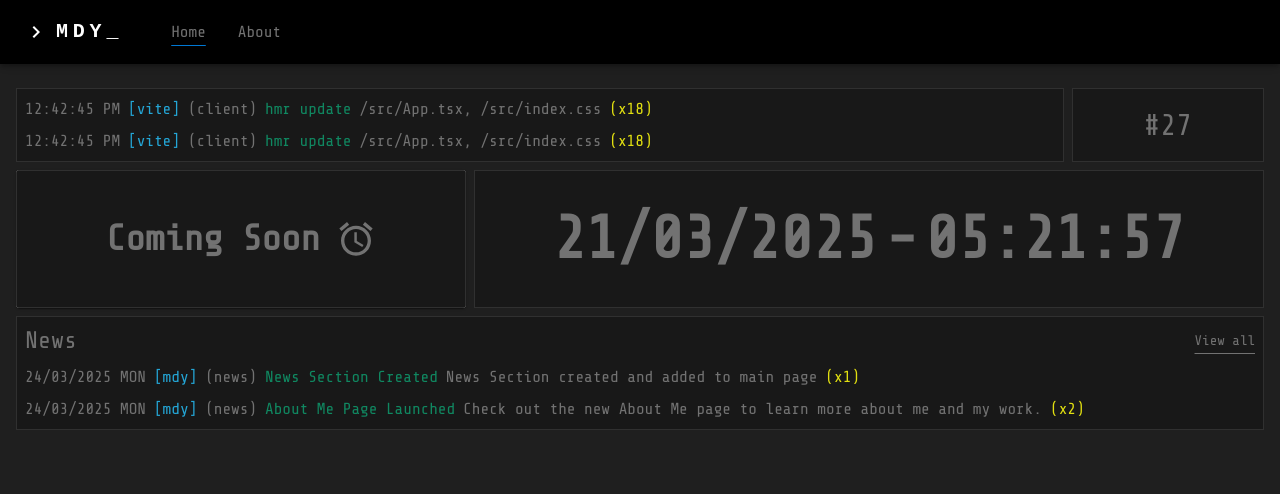
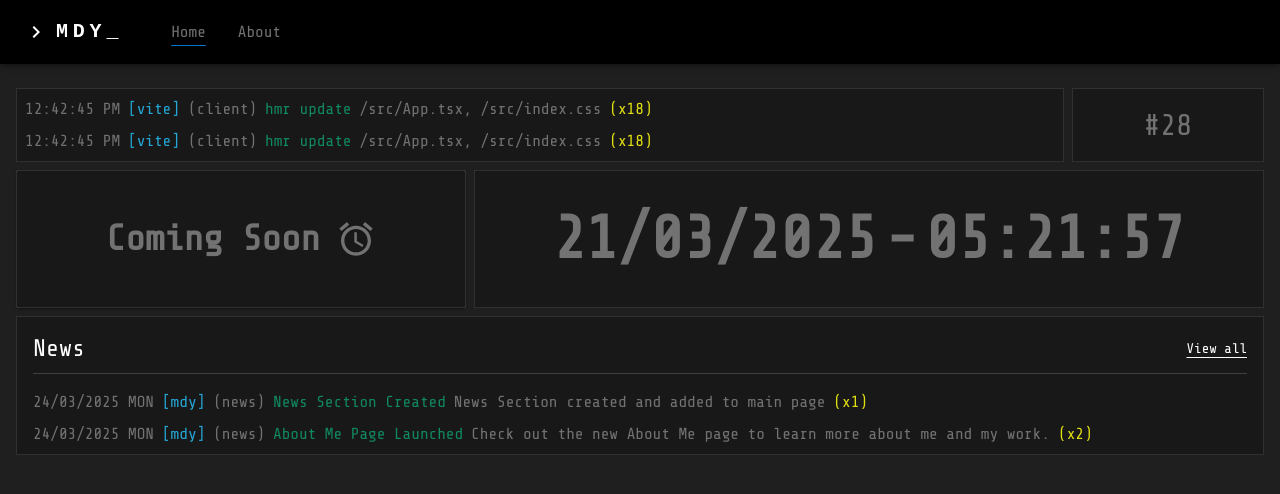
Before and after one commit to dgndds/portfolio, a React (Vite) app: page / in a window 1280 px wide. Shown: the top 494 px of the page. Built offline with nearby package versions, Linux system fonts and the light colour scheme.

Commit message:
improve news section looks

```diff
--- a/src/components/Fragments/News.tsx
+++ b/src/components/Fragments/News.tsx
@@ -4,14 +4,16 @@ import NewsEntry from "./cards/NewsEntry";
 const News = () => {
   return (
     <Container>
-      <div className="text-primary text-lg flex items-center">
+      {/* <div className="text-white text-lg flex items-center bg-primary-border-dark px-2">
+       */}
+      <div className="flex items-center text-white border-b border-primary-border py-2">
         <div className="flex-1 font-tech-mono text-2xl">News</div>
-        <div className="text-sm text-secondary underline underline-offset-8">
+        <div className="text-sm text-secondary underline underline-offset-4">
           View all
         </div>
       </div>
 
-      <div className="flex gap-2 flex-col">
+      <div className="flex gap-2 flex-col pt-2">
         <NewsEntry
           date="24/03/2025 MON"
           type="mdy"
--- a/src/components/Fragments/cards/Container.tsx
+++ b/src/components/Fragments/cards/Container.tsx
@@ -6,7 +6,7 @@ interface ContainerProps {
 
 const Container = ({ children }: ContainerProps) => {
   return (
-    <div className="bg-background-dark p-2 flex flex-col gap-2 font-tech-mono border-primary-border-dark border flex-1">
+    <div className="bg-background-dark px-4 py-2 flex flex-col gap-2 font-tech-mono border-primary-border-dark border flex-1">
       {children}
     </div>
   );
--- a/src/pages/Main.tsx
+++ b/src/pages/Main.tsx
@@ -10,7 +10,7 @@ const Main = () => {
         <ConsoleDemo />
 
         <div className="w-48 flex items-center justify-center bg-background-dark border border-primary-border-dark text-primary font-tech-mono text-3xl">
-          #27
+          #28
         </div>
       </div>
 
```
